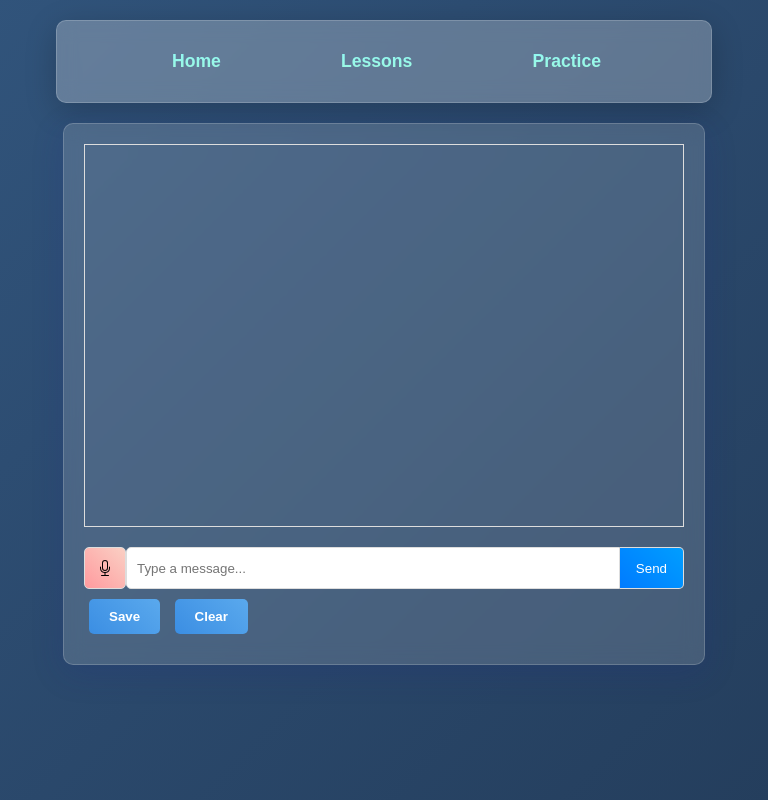
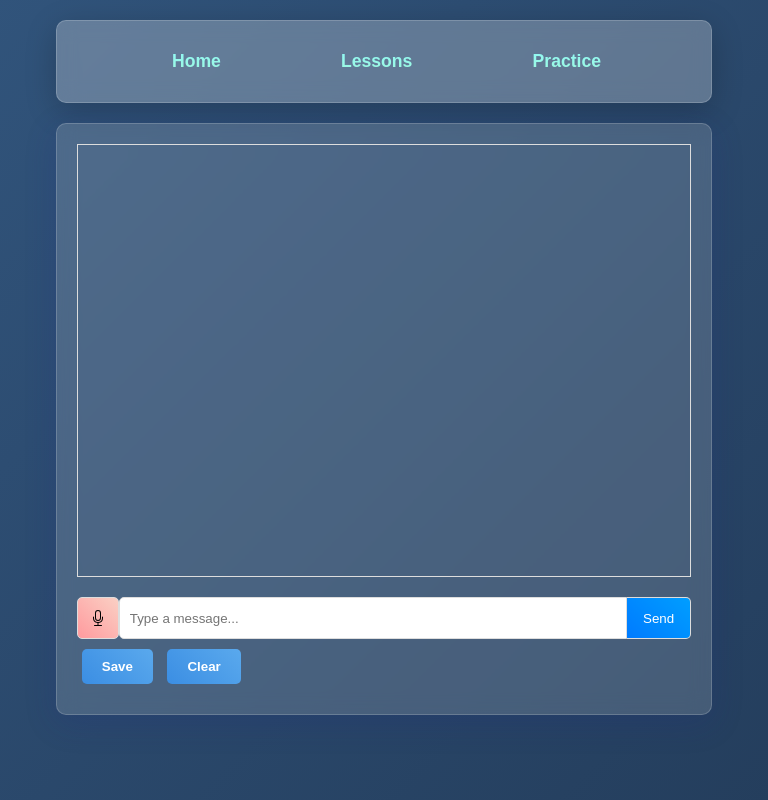
Before and after one commit to youssefmetwalli/ITS-FA, a Flask app: page /chat in a window 768 px wide. Run offline with Flask 3, Linux system fonts and the light colour scheme; the visitor is signed in with stand-in values (Sample User, id 1); parts of the project's set-up code (start-up, migrations or seed data) failed here and were passed over; some libraries are stand-ins or nearby versions.

Commit message:
ui modifications

```diff
--- a/templates/chat.html
+++ b/templates/chat.html
@@ -16,13 +16,13 @@
 
     <style>
         .chat-container {
-            max-width: 85%;
+            max-width: 80%;
             margin: 20px auto;
             padding: 20px;
             border-radius: 10px;
             display: flex;
             flex-direction: column;
-            height: 500px;
+            height: 550px;
             background: rgba(255, 255, 255, 0.15);
             -webkit-backdrop-filter: blur(10px);
             backdrop-filter: blur(10px);
@@ -30,11 +30,6 @@
             box-shadow: 0 8px 32px 0 rgba(31, 38, 135, 0.2);
         }
 
-        @media (min-width: 768px) {
-            .chat-container {
-                max-width: 600px;
-            }
-        }
 
         .messages {
             flex: 1;
--- a/templates/drawer.html
+++ b/templates/drawer.html
@@ -41,6 +41,7 @@
             background: linear-gradient(45deg, #84fab0, #8fd3f4);
             border-radius: 8px;
             border: none;
+            color: #464040;
             box-shadow: 0 4px 10px rgba(0, 0, 0, 0.15);
             transition: background 0.3s ease, transform 0.2s ease, box-shadow 0.2s ease;
         }
@@ -49,6 +50,9 @@
             background: linear-gradient(45deg, #9fdfff, #beb9f0);
             transform: translateY(-3px);
             box-shadow: 0 6px 12px rgba(0, 0, 0, 0.2);
+        }
+        .button {
+            border: none;
         }
 
     </style>
--- a/templates/home.html
+++ b/templates/home.html
@@ -237,11 +237,10 @@
             .ring-progress-wrapper {
                 width: auto;
                 margin: 0;
-                gap: 20px;
+                gap: 30px;
                 display: flex;
                 flex-direction: row;
                 align-items: center;
-                justify-content: space-between;
             }
 
             .ring-box {
```
